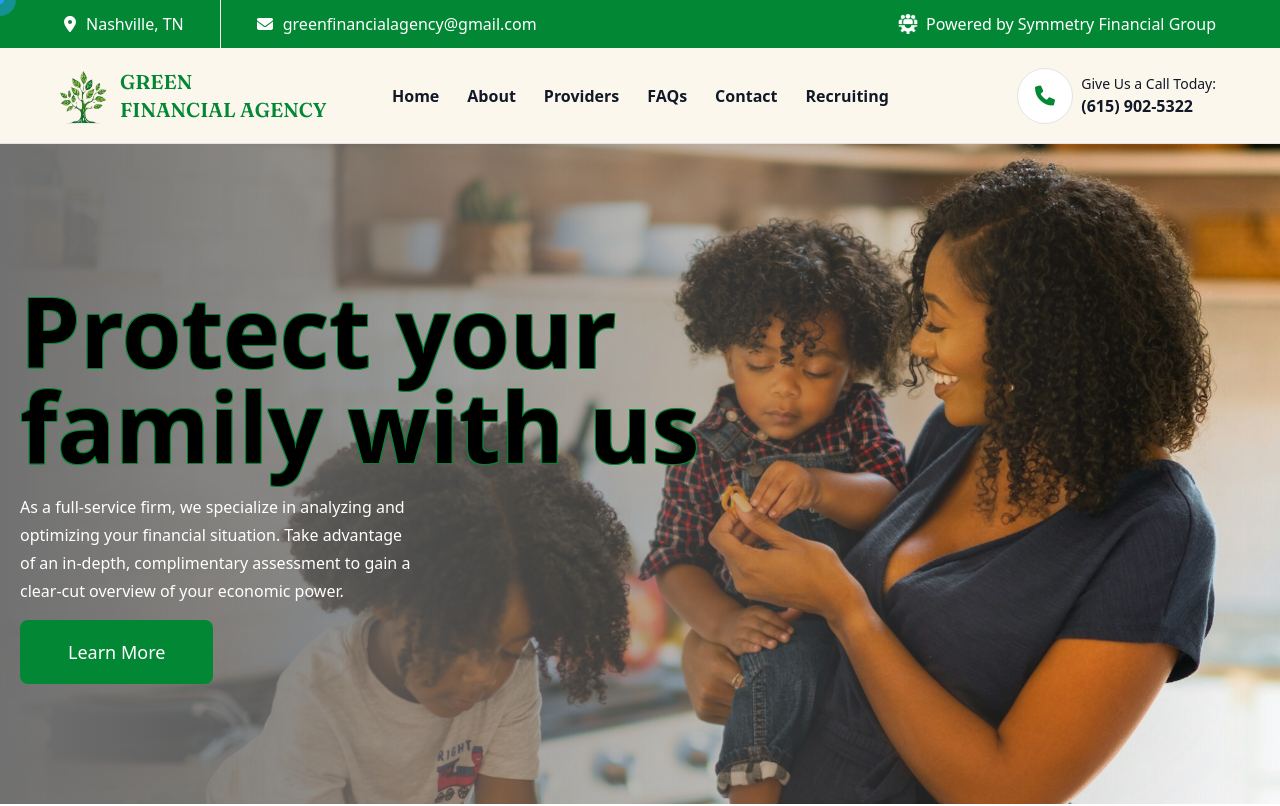
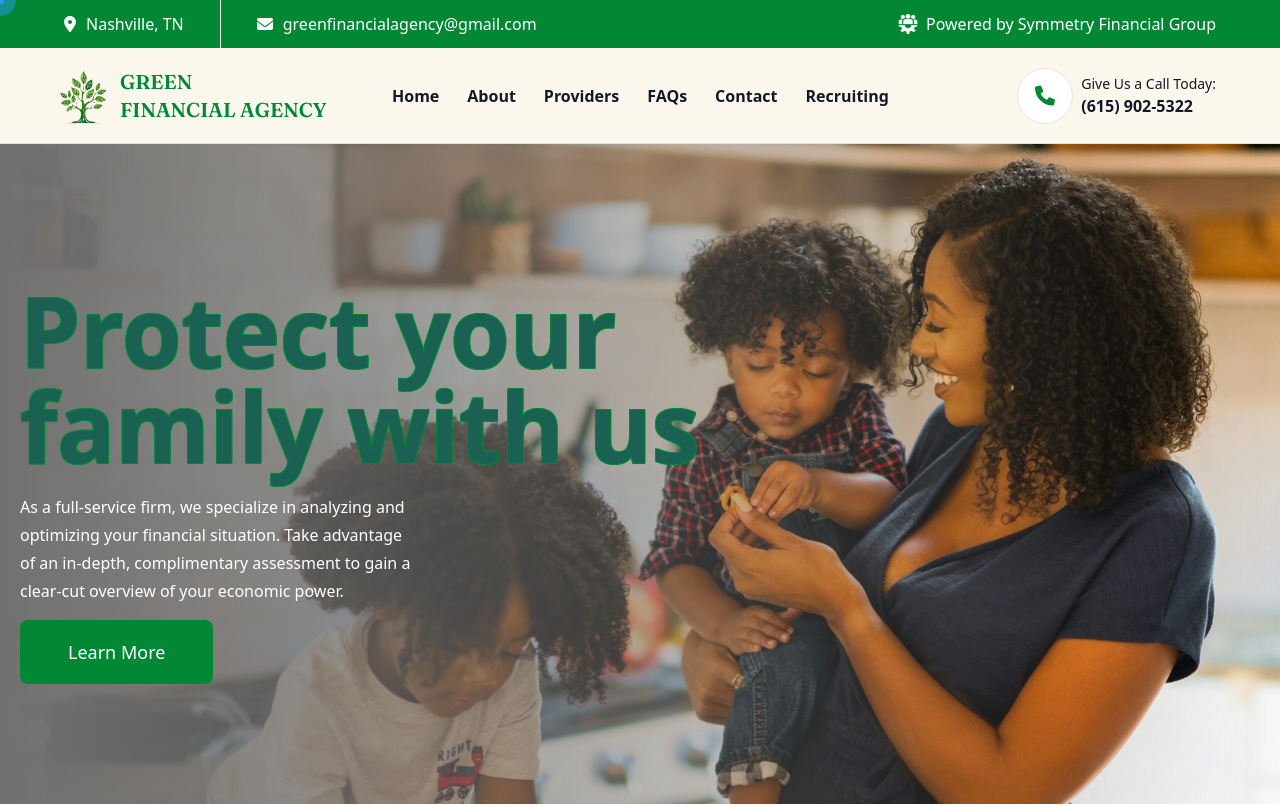
Before and after one commit to dq-heard/GreenFinancial, a React (Vite) app: page / in a window 1280 px wide. Shown: the top 806 px of the page. Built offline with nearby package versions, Linux system fonts and the light colour scheme.

Commit message:
H1 Color Edit

```diff
--- a/src/index.css
+++ b/src/index.css
@@ -350,7 +350,7 @@ body {
 }
 
 .h1-text {
-  @apply text-5xl font-bold xl:leading-[95px] mb-5 xl:text-8xl sm:text-6xl;
+  @apply text-5xl text-primary-900 font-bold xl:leading-[95px] mb-5 xl:text-8xl sm:text-6xl;
   text-shadow: -1px -1px 0 var(--primary-500), 1px -1px 0 var(--primary-500),
     -1px 1px 0 var(--primary-500), 1px 1px 0 var(--primary-500);
 }
```
